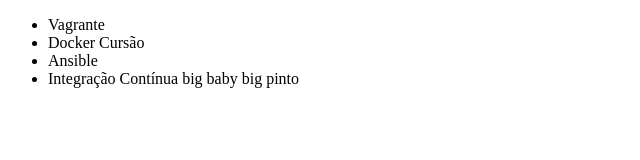
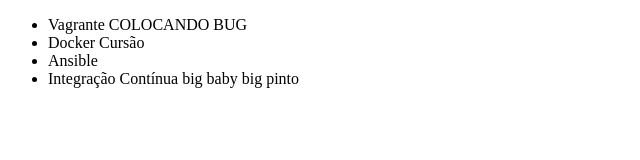
Before and after one commit to lucasminoro/alura-git, a plain HTML site: page index.html in a window 1280 px wide. Shown: the whole page, without its empty margins (0-640 px from the left). Drawn offline with Linux system fonts and the light colour scheme.

Commit message:
adicionando bug

```diff
--- a/index.html
+++ b/index.html
@@ -6,7 +6,7 @@
 </head>
 <body>
     <ul>
-        <li>Vagrante</li>
+        <li>Vagrante COLOCANDO BUG</li>
         <li>Docker Cursão</li>
         <li>Ansible</li>
         <li>Integração Contínua big baby big pinto</li>
```
